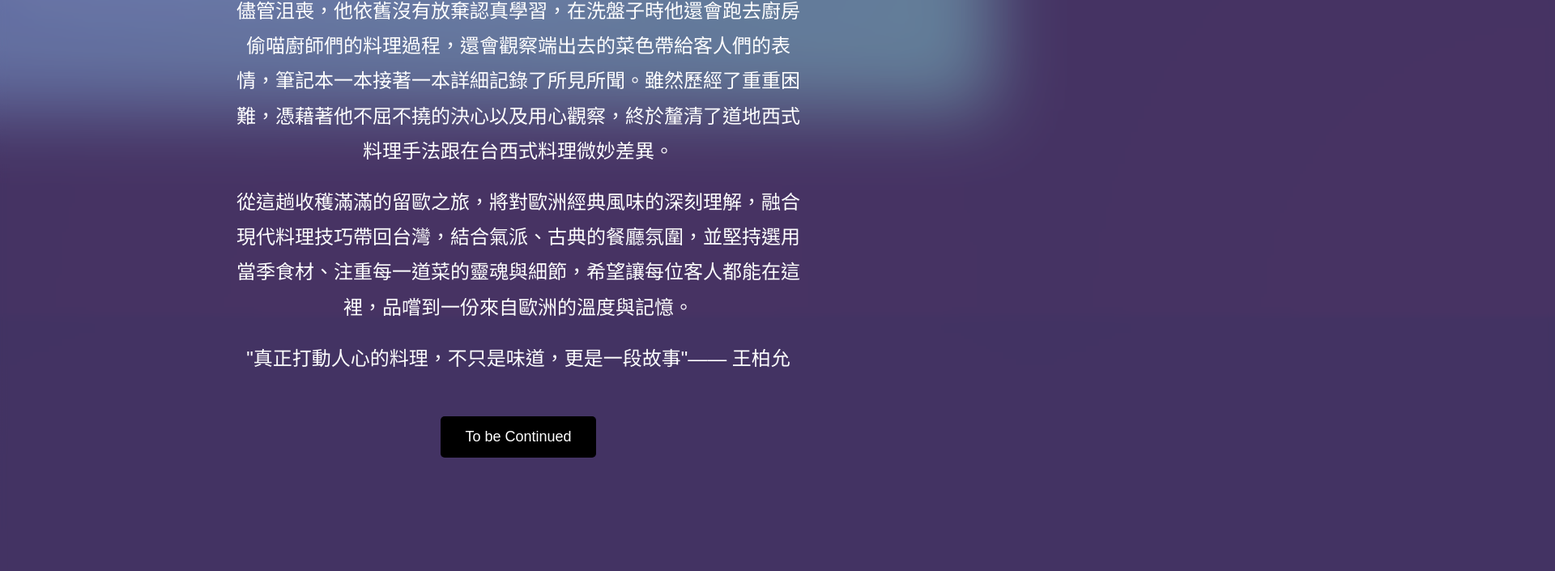
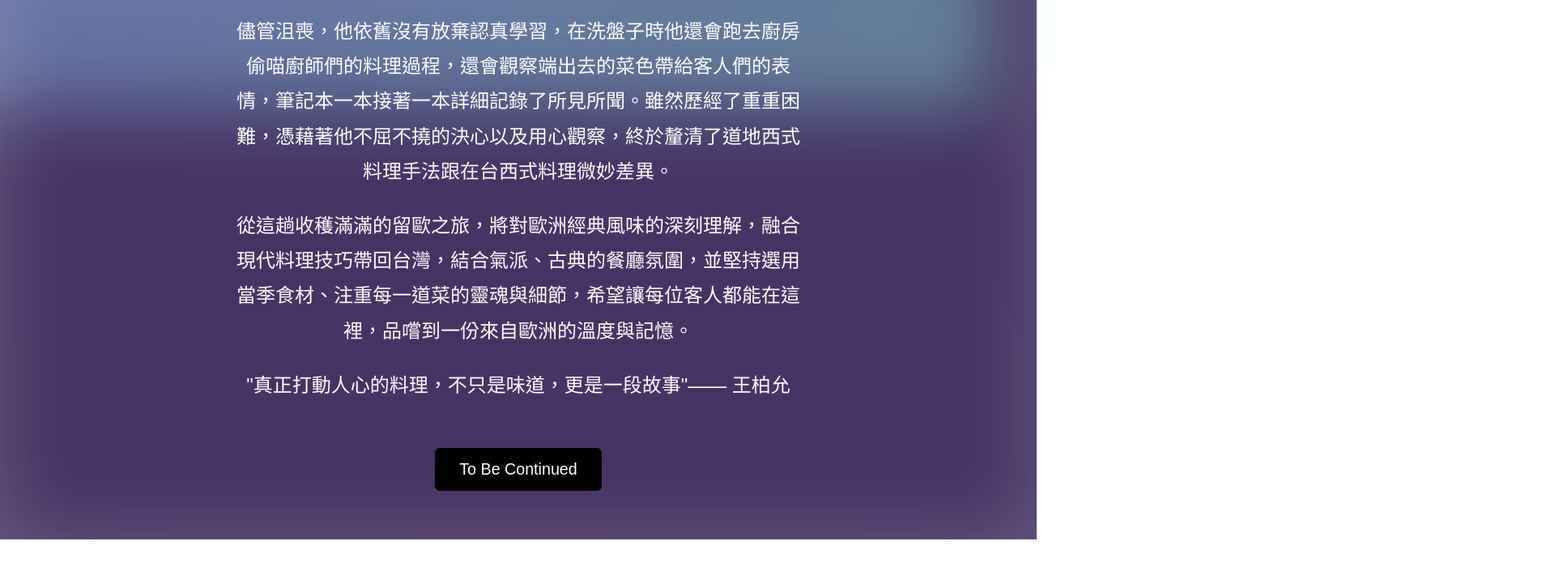
Before and after one commit to T-ManNo1/T-ManNo1.github.io, a plain HTML site: page index.html in a window 1280 px wide. Shown: the part 929-1634 px from the top of the page at 81% size, 1920 px wide, since content can reach past the window. After the commit the page ends 1595 px from the top, so only its background shows below. Drawn offline with Linux system fonts and the light colour scheme.

Commit message:
Update index.html

```diff
--- a/index.html
+++ b/index.html
@@ -1,64 +1,78 @@
 <!DOCTYPE html>
 <html lang="zh-Hant">
 <head>
-    <meta charset="UTF-8">
-    <meta name="viewport" content="width=device-width, initial-scale=1.0">
+    <meta charset="UTF-8" />
+    <meta name="viewport" content="width=device-width, initial-scale=1.0" />
     <title>前情提要</title>
     <style>
-        /* Reset 與全域設定 */
-        * {
+        *, *::before, *::after {
             margin: 0;
             padding: 0;
             box-sizing: border-box;
         }
-        html, body {
-            height: 165%;      /*記得段落被砍掉就把這裡調高!!!!!!*/
+
+        html {
+            font-size: 16px;
         }
+
         body {
-            margin: 0;
-            padding: 0;
             font-family: Arial, sans-serif;
+            min-height: 100vh;
             display: flex;
             justify-content: center;
+            align-items: center;
             background: radial-gradient(circle at bottom, #1a003d, #13013c);
             overflow-x: hidden;
             position: relative;
+            padding: 0;
+            margin: 0;
+        }
+
+        .container {
+            position: relative;
+            z-index: 2;
+            width: 100%;
+            min-height: 100vh;
+            padding: 60px 20px;
+            background: rgba(255, 255, 255, 0.2);
+            backdrop-filter: blur(5px);
+            -webkit-backdrop-filter: blur(5px);
+            box-shadow: inset 0 0 100px rgba(255, 255, 255, 0.2);
+            display: flex;
             flex-direction: column;
             align-items: center;
+            justify-content: center;
         }
 
-        /* 容器 */
-        .container {
-    display: flex;
-    flex-direction: column;
-    align-items: center;
-    width: 10000vw;  /* 設為視窗寬度的100% */
-    height: 10000vh; /* 設為視窗高度的100% */
-    padding: 40px;
-    background: rgba(255, 255, 255, 0.2);
-    backdrop-filter: blur(5px);
-    border-radius: 10px;
-    margin: 0 20px;
-    max-width: none; /* 移除最大寬度限制 */
-}
 
-
-        /* 標題與段落樣式 */
         h1 {
             color: #fff;
-            font-size: 48px;
-            margin-bottom: 40px;
+            font-size: 2.9rem;
+            margin-bottom: 2rem;
+            text-align: center;
         }
+
         p {
             color: #fff;
-            font-size: 24px;
+            font-size: 1.5rem;
             line-height: 1.8;
             text-align: center;
-            max-width: 700px;
-            margin-bottom: 20px;
+            max-width: 730px;
+            margin-bottom: 1.5rem;
+            padding: 0 10px;
         }
 
-        /* 極光背景 */
+        button {
+            padding: 15px 30px;
+            font-size: 1.23rem;
+            background-color: #000000;
+            color: #fff;
+            border: none;
+            border-radius: 6px;
+            cursor: pointer;
+            margin-top: 2rem;
+        }
+
         .aurora,
         .aurora2,
         .stars {
@@ -67,7 +81,8 @@
             height: 100%;
             top: 0;
             left: 0;
-            z-index: 0;
+            z-index: 1;
+            pointer-events: none;
         }
 
         .aurora {
@@ -82,7 +97,6 @@
             animation: auroraWave 8s ease-in-out infinite;
             filter: blur(40px);
             mix-blend-mode: screen;
-            pointer-events: none;
         }
 
         .aurora2 {
@@ -98,7 +112,6 @@
             animation: auroraWave2 12s ease-in-out infinite;
             filter: blur(50px);
             mix-blend-mode: screen;
-            pointer-events: none;
         }
 
         @keyframes auroraWave {
@@ -131,7 +144,6 @@
             }
         }
 
-        /* 星星動畫 */
         .stars {
             overflow: hidden;
         }
@@ -143,6 +155,7 @@
             background: rgb(255, 255, 255);
             clip-path: polygon(50% 0%, 61% 35%, 98% 35%, 68% 57%, 79% 91%, 50% 70%, 21% 91%, 32% 57%, 2% 35%, 39% 35%);
             opacity: 0.8;
+            filter: drop-shadow(0 0 16px white); /* 提高亮度的效果 */
             animation: twinkle 2s infinite alternate ease-in-out;
         }
 
@@ -151,16 +164,13 @@
             100% { opacity: 1; transform: scale(1.2) rotate(15deg); }
         }
 
-        /* 按鈕 */
-        button {
-            padding: 15px 30px;
-            font-size: 18px;
-            background-color: #000000;
-            color: #fff;
-            border: none;
-            border-radius: 5px;
-            cursor: pointer;
-            margin-top: 30px;
+        @media (max-width: 600px) {
+            h1 {
+                font-size: 2rem;
+            }
+            p {
+                font-size: 1.1rem;
+            }
         }
     </style>
 </head>
@@ -180,12 +190,11 @@
         <p>"真正打動人心的料理，不只是味道，更是一段故事"—— 王柏允</p>
 
         <a href="page2.html">
-            <button>To be Continued</button>
+            <button>To Be Continued</button>
         </a>
     </div>
 
     <script>
-        // 星星動畫
         const starContainer = document.querySelector('.stars');
         function createStar() {
             let star = document.createElement('div');
@@ -200,6 +209,7 @@
                 createStar();
             }, Math.random() * 5000 + 3000);
         }
+
         for (let i = 0; i < 50; i++) {
             createStar();
         }
```
